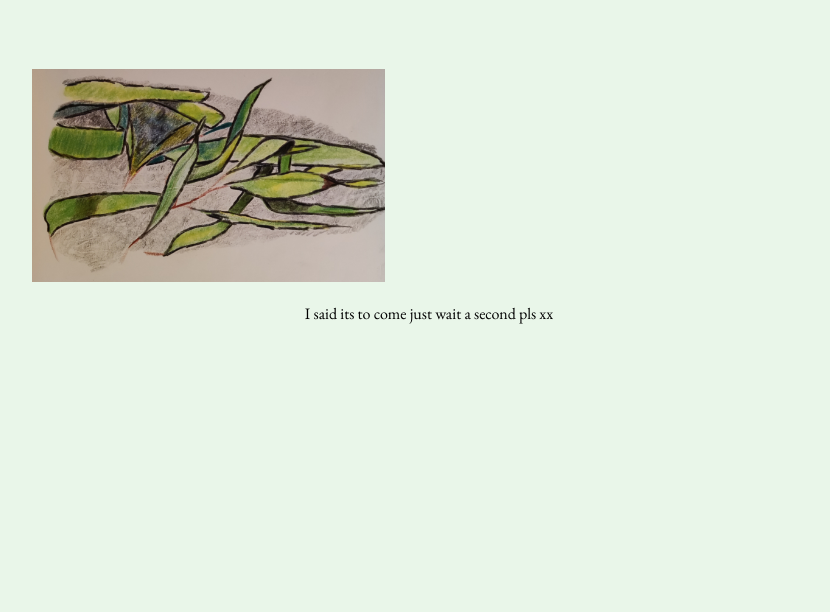
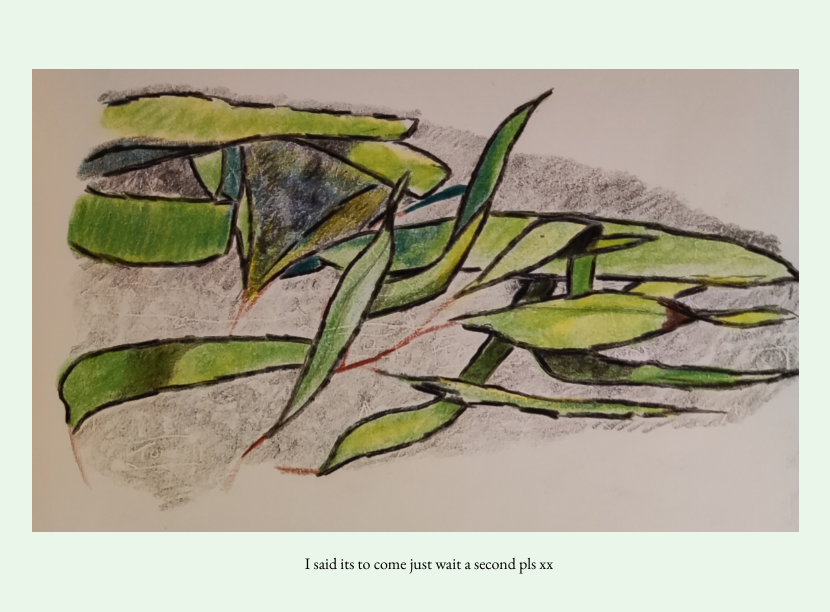
Before and after one commit to benchmag/blog, a plain HTML site: page public/waaait.html in a window 1280 px wide. Shown: the whole page, without its empty margins (211-1041 px from the left). Drawn offline with nearby package versions, Linux system fonts and the light colour scheme.

Commit message:
Update style.css
changed width of drawing

```diff
--- a/style.css
+++ b/style.css
@@ -10,7 +10,7 @@ html {
 }
 
 #drawing {
-    height: 213px;
+    width: 92%;
     margin-left: 20px;
 }
 
```
